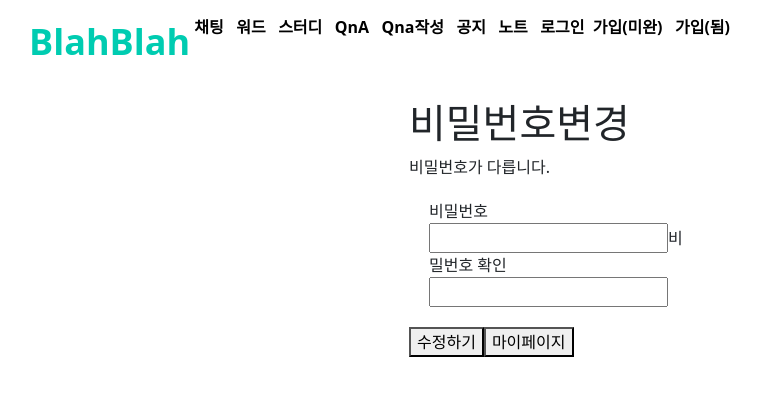
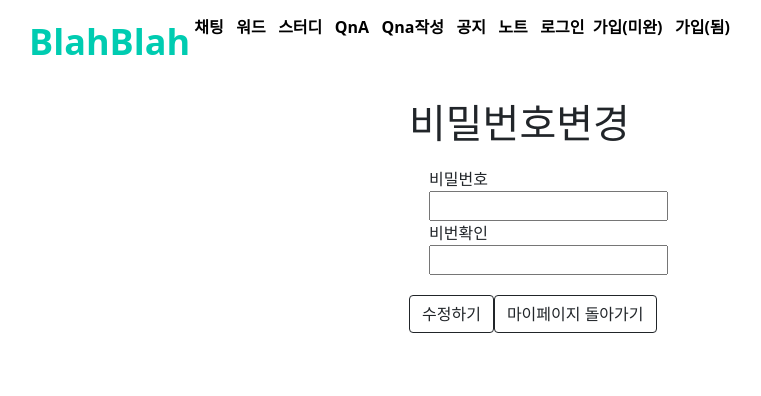
Before and after one commit to damwon/BlahBlah, a Next.js app in the folder FE/blahblah/: page /user/passupdate in a window 1280 px wide. Shown: the top 396 px of the page, without its empty margins (53-814 px from the left). Built offline with nearby package versions, Linux system fonts and the light colour scheme.

Commit message:
[S06P31C203-205]fe/feat/passWordUpdate

```diff
--- a/FE/blahblah/pages/user/passupdate.tsx
+++ b/FE/blahblah/pages/user/passupdate.tsx
@@ -61,20 +61,30 @@ export default function PassUpdate() {
             {
               pass === passcheck && pass.length >= 1
                 ? <>비밀번호가 같습니다.</>
-                : <>비밀번호가 다릅니다.</>
+                : null
+            }
+            {
+              pass !== passcheck && pass.length >= 1 && passcheck.length >= 1
+                ? <>비밀번호가 다릅니다.</>
+                : null
             }
 
             <div style={{ width: '16rem', margin: '20px' }}>
-              비밀번호{pass}
+              <label>비밀번호</label>
               <input type="password" onChange={handlePass} maxLength={15}></input>
-              비밀번호 확인{passcheck}
-              <input type="password" onChange={handlePassCheck} maxLength={1}></input>
+              <label>비번확인</label>
+              <input type="password" onChange={handlePassCheck} maxLength={15}></input>
             </div>
-
-            <button onClick={onEditPassword}>수정하기</button>
+            <Button onClick={onEditPassword}
+              style={{ marginBottom: '20px' }} variant="outline-dark">수정하기</Button>
+            <Button onClick={() => {
+              router.push('/user/mypage')
+            }}
+              style={{ marginBottom: '20px' }} variant="outline-dark">마이페이지 돌아가기</Button>
+            {/* <button onClick={onEditPassword}>수정하기</button>
             <button onClick={() => {
               router.push('/user/mypage')
-            }}>마이페이지</button>
+            }}>마이페이지</button> */}
           </Col>
           <Col>
             {/* <ListGroup variant="flush">
```
